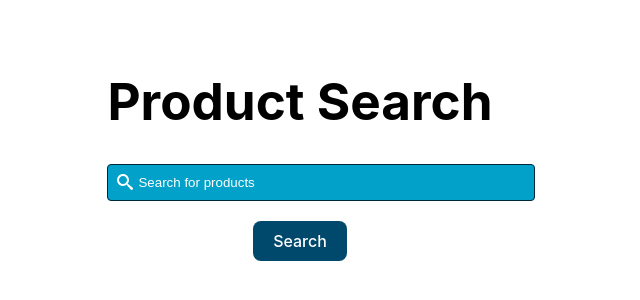
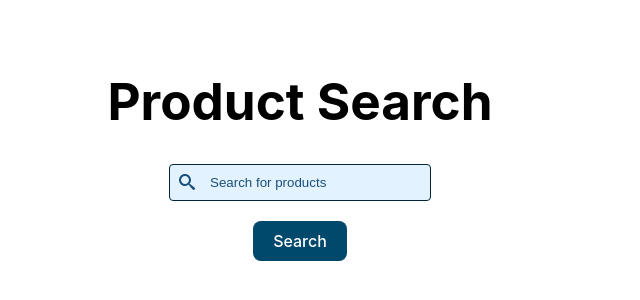
Before and after one commit to PatriciaSaraiva/React-Search-Product-Component, a React (Vite) app: page / in a window 1280 px wide. Shown: the part 250-550 px from the top of the page, without its empty margins (340-980 px from the left). Built offline with nearby package versions, Linux system fonts and the light colour scheme.

Commit message:
continue with Product Search page CSS

```diff
--- a/src/components/ProductSearch/ProductSearch.scss
+++ b/src/components/ProductSearch/ProductSearch.scss
@@ -4,6 +4,12 @@ body {
 
 .search-title {
   color: #000;
+}
+
+@media (max-width: 600px) {
+  .search-title {
+    font-size: 18px;
+  }
 }
 
 .search-container {
@@ -15,7 +21,7 @@ body {
 
 .input-wrapper {
   position: relative;
-  width: 100%;
+  min-width: 200px;
 }
 
 .search-icon {
@@ -23,20 +29,19 @@ body {
   top: 50%;
   left: 10px;
   transform: translateY(-50%);
-  color: white;
+  color: #1a4f7b;
 }
 
 input {
-  background-color: #01a1c9;
+  background-color: #e2f2fe;
   border-radius: 4px;
-  color: #0a6ab9;
+  color: #1a4f7b;
   border: 1px solid #00273b;
-  padding: 10px 20px;
-  width: 100%;
+  padding: 10px 20px 10px 40px;
+  min-width: 200px;
 
   &::placeholder {
-    color: white;
-    padding-left: 10px;
+    color: #1a4f7b;
   }
 }
 
@@ -53,19 +58,66 @@ input {
   }
 }
 
+.results-container {
+  display: flex;
+  justify-content: center;
+  flex-wrap: wrap;
+  gap: 100px;
+}
+
+.result-card {
+  min-width: 500px;
+}
 .search-results {
   display: flex;
   flex-wrap: wrap;
   gap: 20px;
 
   > div {
-    flex: 1 1 calc(50% - 20px); // 2 items per row with gap
+    flex: 1 1 calc(50% - 20px);
     box-sizing: border-box;
   }
 
   @media (max-width: 600px) {
     > div {
-      flex: 1 1 100%; // 1 item per row on mobile
+      flex: 1 1 100%;
     }
   }
 }
+
+.loading-spinner {
+  border: 8px solid #f3f3f3;
+  border-top: 8px solid #3498db;
+  border-radius: 50%;
+  width: 60px;
+  height: 60px;
+  animation: spin 2s linear infinite;
+  margin: 20px auto;
+}
+
+@keyframes spin {
+  0% {
+    transform: rotate(0deg);
+  }
+  100% {
+    transform: rotate(360deg);
+  }
+}
+
+.product-title {
+  color: #000;
+  white-space: nowrap;
+  overflow: hidden;
+  text-overflow: ellipsis;
+  max-width: 500px;
+}
+
+.product-img {
+  min-width: 50px;
+  height: auto;
+}
+
+.product-dest {
+  color: #000;
+  font-weight: 600;
+}
--- a/src/components/ProductSearch/ProductSearch.tsx
+++ b/src/components/ProductSearch/ProductSearch.tsx
@@ -71,18 +71,18 @@ const ProductSearch: React.FC = () => {
         </button>
       </div>
       {isLoading ? (
-        <p>Loading...</p>
+        <p className="loading-spinner">Loading...</p>
       ) : (
         <div className="results-container" role="region" aria-live="polite">
           {searchResults?.map((product) => (
-            <div key={product.id} role="article">
+            <div className="result-card" key={product.id} role="article">
               <h2 className="product-title">{product.title}</h2>
               <img
                 className="product-img"
                 src={product.img_sml}
                 alt={product.title}
               ></img>
-              <p className="product-desc">{product.dest}</p>
+              <p className="product-dest">{product.dest}</p>
             </div>
           ))}
         </div>
```
